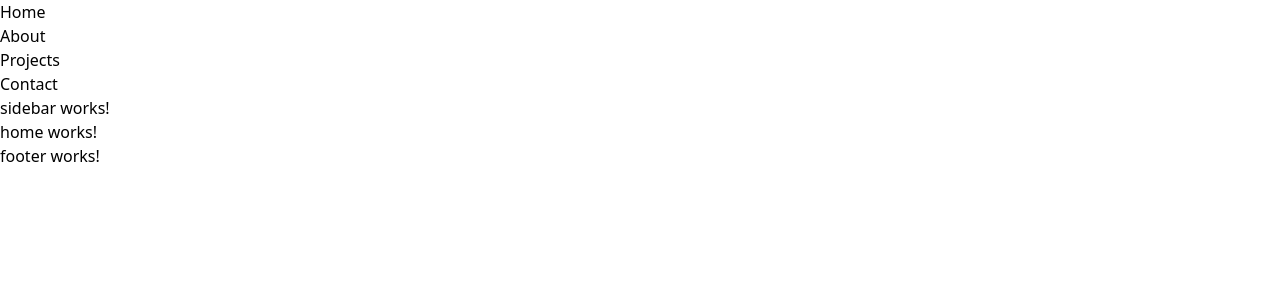
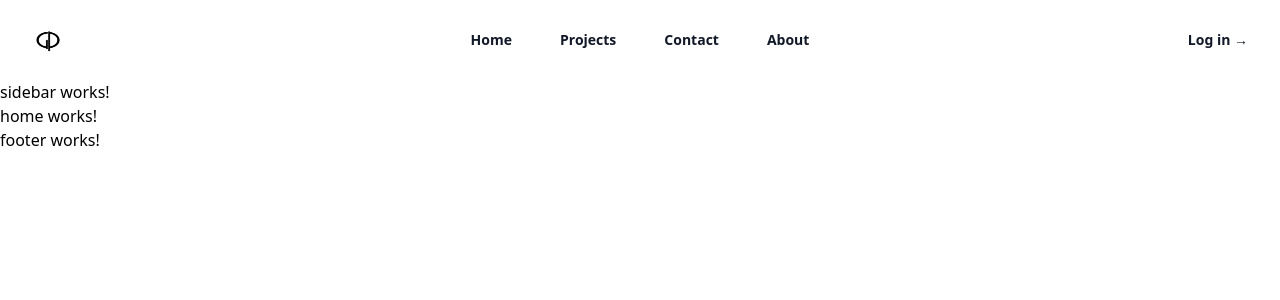
Before and after one commit to GerardPaul/TheGPWorxUI, an Angular app: page /home in a window 1280 px wide. Shown: the top 300 px of the page. Built offline with nearby package versions, Linux system fonts and the light colour scheme.

Commit message:
Initialize header component.

```diff
--- a/src/app/header/header.component.html
+++ b/src/app/header/header.component.html
@@ -1,8 +1,60 @@
-<nav>
-  <ul>
-    <li><a routerLink="/home">Home</a></li>
-    <li><a routerLink="/about">About</a></li>
-    <li><a routerLink="/projects">Projects</a></li>
-    <li><a routerLink="/contact">Contact</a></li>
-  </ul>
-</nav>
+<header class="bg-white">
+  <nav class="mx-auto flex max-w-7xl items-center justify-between p-6 lg:px-8" aria-label="Global">
+    <div class="flex lg:flex-1">
+      <a href="#" class="-m-1.5 p-1.5">
+        <span class="sr-only">TheGPWorx</span>
+        <img class="h-8 w-auto" src="/assets/images/gp_transparent_black_2000x2000.png" alt="TheGPWorx Logo">
+      </a>
+    </div>
+    <div class="flex lg:hidden">
+      <button type="button" class="-m-2.5 inline-flex items-center justify-center rounded-md p-2.5 text-gray-700">
+        <span class="sr-only">Open main menu</span>
+        <svg class="h-6 w-6" fill="none" viewBox="0 0 24 24" stroke-width="1.5" stroke="currentColor" aria-hidden="true">
+          <path stroke-linecap="round" stroke-linejoin="round" d="M3.75 6.75h16.5M3.75 12h16.5m-16.5 5.25h16.5" />
+        </svg>
+      </button>
+    </div>
+    <div class="hidden lg:flex lg:gap-x-12">
+      <a class="text-sm font-semibold leading-6 text-gray-900" routerLink="/home">Home</a>
+      <a class="text-sm font-semibold leading-6 text-gray-900" routerLink="/projects">Projects</a>
+      <a class="text-sm font-semibold leading-6 text-gray-900" routerLink="/contact">Contact</a>
+      <a class="text-sm font-semibold leading-6 text-gray-900" routerLink="/about">About</a>
+    </div>
+    <div class="hidden lg:flex lg:flex-1 lg:justify-end">
+      <a class="text-sm font-semibold leading-6 text-gray-900">Log in <span aria-hidden="true">&rarr;</span></a>
+    </div>
+  </nav>
+
+  <!-- Mobile menu, show/hide based on menu open state. -->
+  <!-- <div class="lg:hidden" role="dialog" aria-modal="true"> -->
+    <!-- Background backdrop, show/hide based on slide-over state. -->
+    <!-- <div class="fixed inset-0 z-10"></div>
+    <div class="fixed inset-y-0 right-0 z-10 w-full overflow-y-auto bg-white px-6 py-6 sm:max-w-sm sm:ring-1 sm:ring-gray-900/10">
+      <div class="flex items-center justify-between">
+        <a href="#" class="-m-1.5 p-1.5">
+          <span class="sr-only">TheGPWorx</span>
+          <img class="h-8 w-auto" src="/assets/images/gp_transparent_black_2000x2000.png" alt="TheGPWorx Logo">
+        </a>
+        <button type="button" class="-m-2.5 rounded-md p-2.5 text-gray-700">
+          <span class="sr-only">Close menu</span>
+          <svg class="h-6 w-6" fill="none" viewBox="0 0 24 24" stroke-width="1.5" stroke="currentColor" aria-hidden="true">
+            <path stroke-linecap="round" stroke-linejoin="round" d="M6 18L18 6M6 6l12 12" />
+          </svg>
+        </button>
+      </div>
+      <div class="mt-6 flow-root">
+        <div class="-my-6 divide-y divide-gray-500/10">
+          <div class="space-y-2 py-6">
+            <a class="-mx-3 block rounded-lg px-3 py-2 text-base font-semibold leading-7 text-gray-900 hover:bg-gray-50" routerLink="/home">Home</a>
+            <a class="-mx-3 block rounded-lg px-3 py-2 text-base font-semibold leading-7 text-gray-900 hover:bg-gray-50" routerLink="/projects">Projects</a>
+            <a class="-mx-3 block rounded-lg px-3 py-2 text-base font-semibold leading-7 text-gray-900 hover:bg-gray-50" routerLink="/contact">Contact</a>
+            <a class="-mx-3 block rounded-lg px-3 py-2 text-base font-semibold leading-7 text-gray-900 hover:bg-gray-50" routerLink="/about">About</a>
+          </div> -->
+          <!-- <div class="py-6">
+            <a href="#" class="-mx-3 block rounded-lg px-3 py-2.5 text-base font-semibold leading-7 text-gray-900 hover:bg-gray-50">Log in</a>
+          </div> -->
+        <!-- </div>
+      </div>
+    </div>
+  </div> -->
+</header>
```
